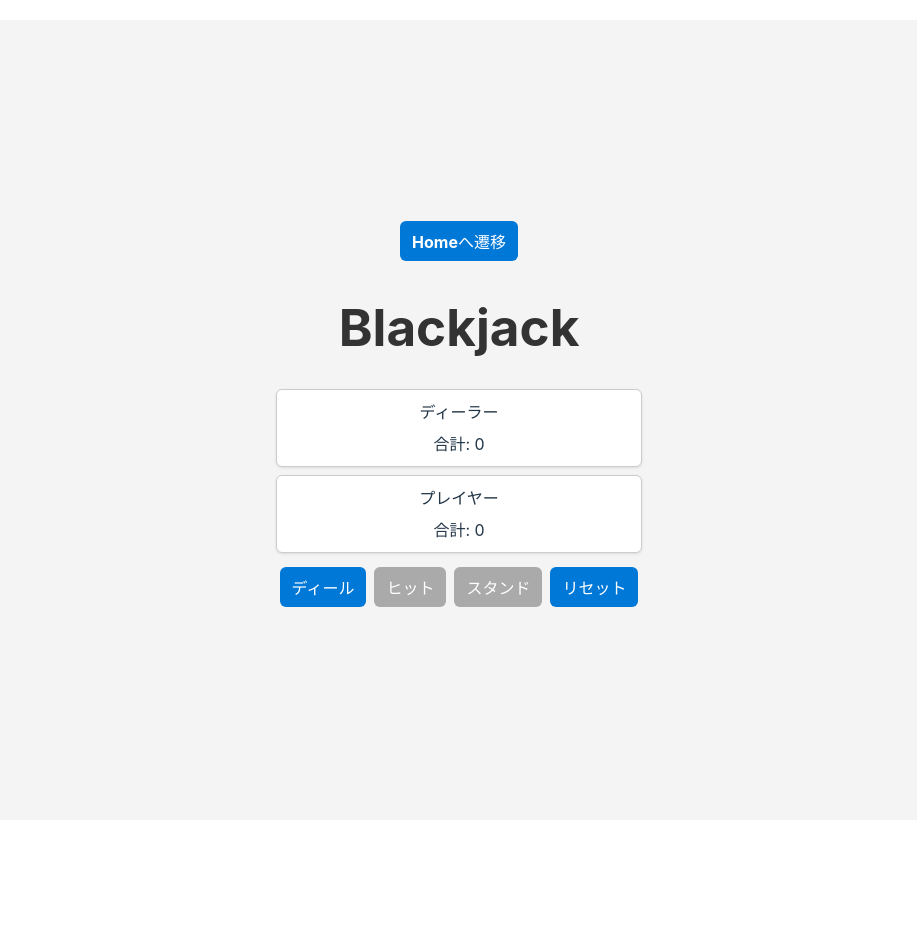
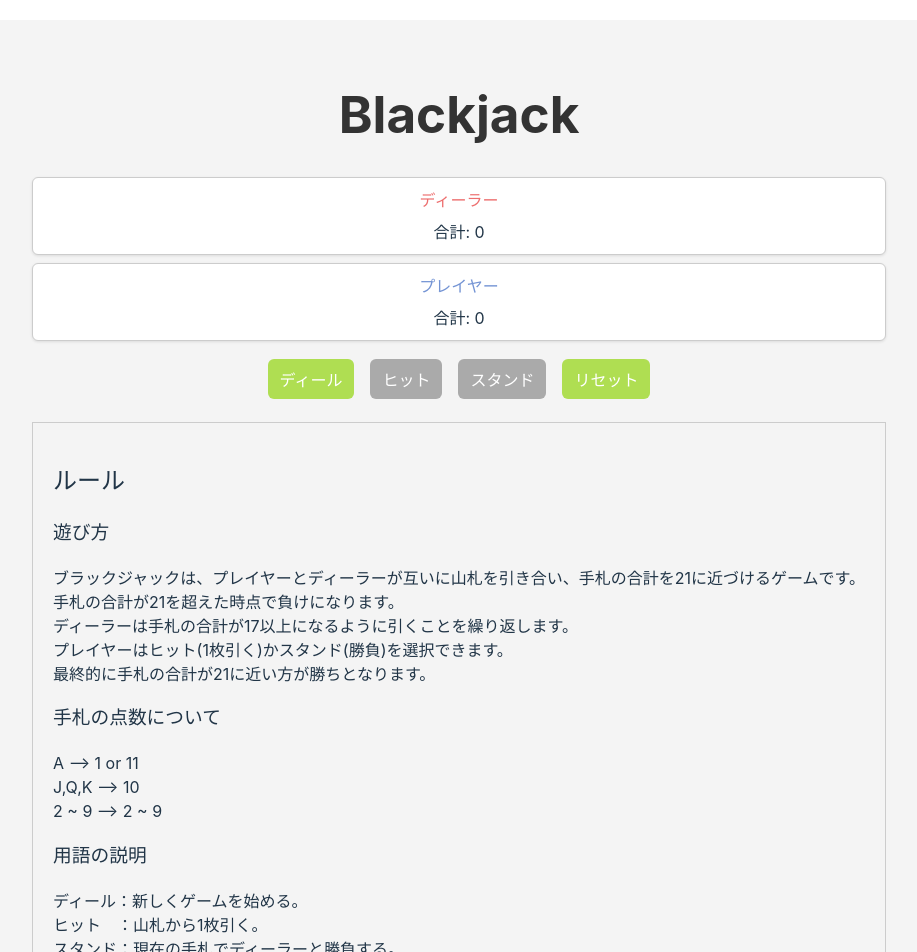
Before and after one commit to nibo164/2025-joken-minigames, a Vue app: page /BlackJack in a window 1280 px wide. Shown: the top 952 px of the page, without its empty margins (181-1098 px from the left). Before the commit the page ends 820 px from the top, so only its background shows below. Built offline with nearby package versions, Linux system fonts and the light colour scheme; a web font is replaced by a local one.

Commit message:
説明追加しました

```diff
--- a/src/view/BlackJack.vue
+++ b/src/view/BlackJack.vue
@@ -1,17 +1,15 @@
 <template>
-<router-link to="/">
-    <button>Homeへ遷移</button>
-  </router-link>
   <div>
     <h1>Blackjack</h1>
 
     <div class="hand">
-      <strong>ディーラー</strong>
+      <strong><span class = "dealer">ディーラー</span></strong>
       <div class="cards">
         <div
           v-for="(c, i) in dealer"
           :key="i"
           class="card"
+          :class="{ 'red-suit': !dealerHidden && ['♥', '♦'].includes(c.suit) }"
         >
           {{ i === 0 && dealerHidden ? '？' : cardLabel(c) }}
         </div>
@@ -20,12 +18,13 @@
     </div>
 
     <div class="hand">
-      <strong>プレイヤー</strong>
+      <strong><span class = "player">プレイヤー</span></strong>
       <div class="cards">
         <div
           v-for="(c, i) in player"
           :key="i"
           class="card"
+          :class="{ 'red-suit': ['♥', '♦'].includes(c.suit) }"
         >
           {{ cardLabel(c) }}
         </div>
@@ -42,6 +41,35 @@
 
     <div id="result">{{ result }}</div>
   </div>
+
+  <div id="rule">
+    <h2>ルール</h2>
+    <h3>遊び方</h3>
+    <p>
+      ブラックジャックは、プレイヤーとディーラーが互いに山札を引き合い、手札の合計を21に近づけるゲームです。<br>
+      手札の合計が21を超えた時点で負けになります。<br>
+      ディーラーは手札の合計が17以上になるように引くことを繰り返します。<br>
+      プレイヤーはヒット(1枚引く)かスタンド(勝負)を選択できます。<br>
+      最終的に手札の合計が21に近い方が勝ちとなります。<br>
+    </p>
+    <h3>手札の点数について</h3>
+    <p>
+      A     --> 1 or 11<br>
+      J,Q,K --> 10<br>
+      2 ~ 9 --> 2 ~ 9<br>
+    </p>
+    <h3>用語の説明</h3>
+    <p>
+      ディール：新しくゲームを始める。<br>
+      ヒット　：山札から1枚引く。<br>
+      スタンド：現在の手札でディーラーと勝負する。<br>
+      リセット：初期状態に戻す。<br>
+    </p>
+  </div>
+
+  <router-link to="/">
+    <button>Homeへ遷移</button>
+  </router-link>
 </template>
 
 <script setup>
@@ -209,6 +237,14 @@ h1 {
   box-shadow: 0 1px 3px rgba(0,0,0,0.1);
 }
 
+.dealer {
+  color: #ed6e6eff;
+}
+
+.player {
+  color: #7494d4ff;
+}
+
 .cards {
   display: flex;
   gap: 6px;
@@ -225,6 +261,10 @@ h1 {
   background: #fff;
 }
 
+.red-suit {
+  color: red !important; /* !important は既存の .card スタイルより優先させるため */
+}
+
 #controls {
   margin-top: 10px;
   text-align: center;
@@ -232,17 +272,17 @@ h1 {
 
 button {
   padding: 8px 12px;
-  margin: 4px;
+  margin: 8px;
   border: none;
   border-radius: 6px;
-  background: #0078d7;
+  background: #afde52ff;
   color: white;
   cursor: pointer;
   transition: 0.2s;
 }
 
 button:hover:not(:disabled) {
-  background: #005fa3;
+  background: #afde52ff;
 }
 
 button:disabled {
@@ -251,9 +291,16 @@ button:disabled {
 }
 
 #result {
-  margin-top: 12px;
+  margin-top: 15px;
   font-weight: 700;
   text-align: center;
-  font-size: 1.1em;
+  font-size: 1.4em;
+  margin-bottom: 15px;
+}
+
+#rule {
+  text-align: left;
+  padding: 20px;
+  border: 1px solid #ccc;
 }
 </style>
```
